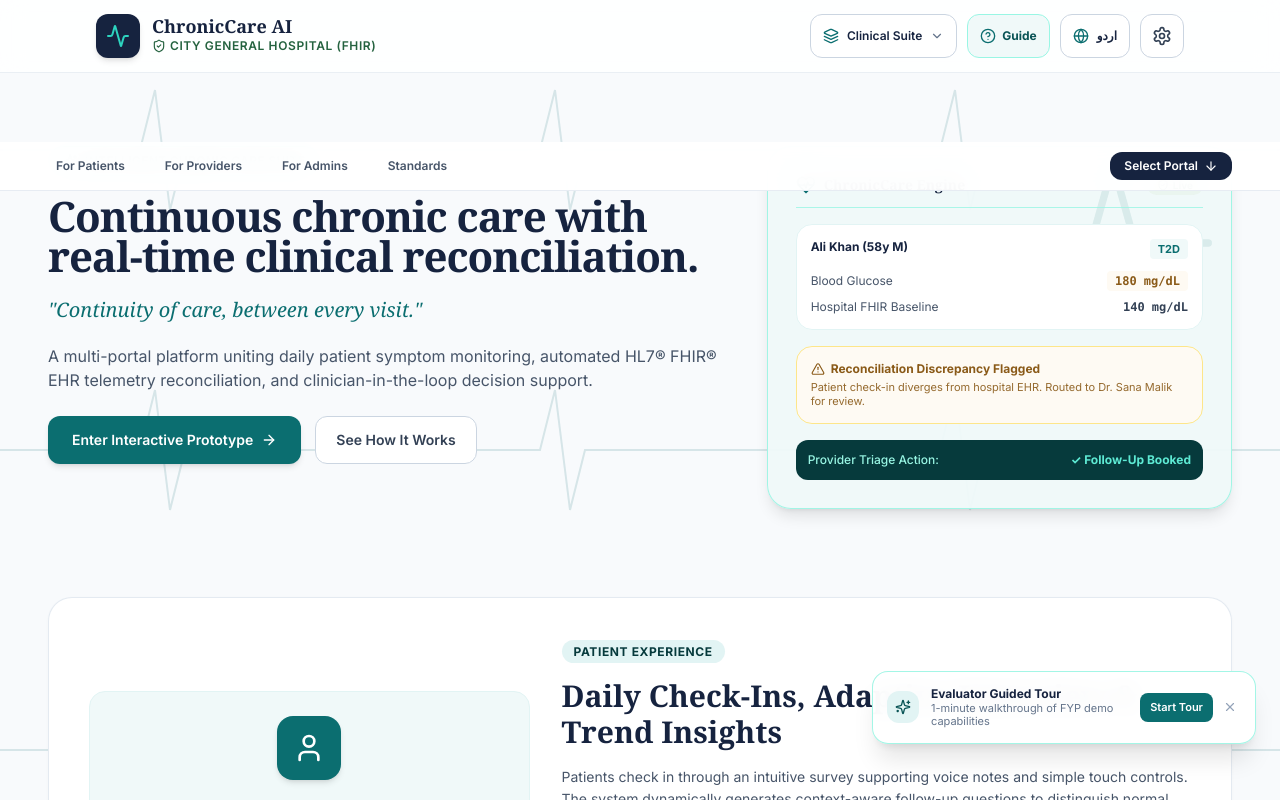
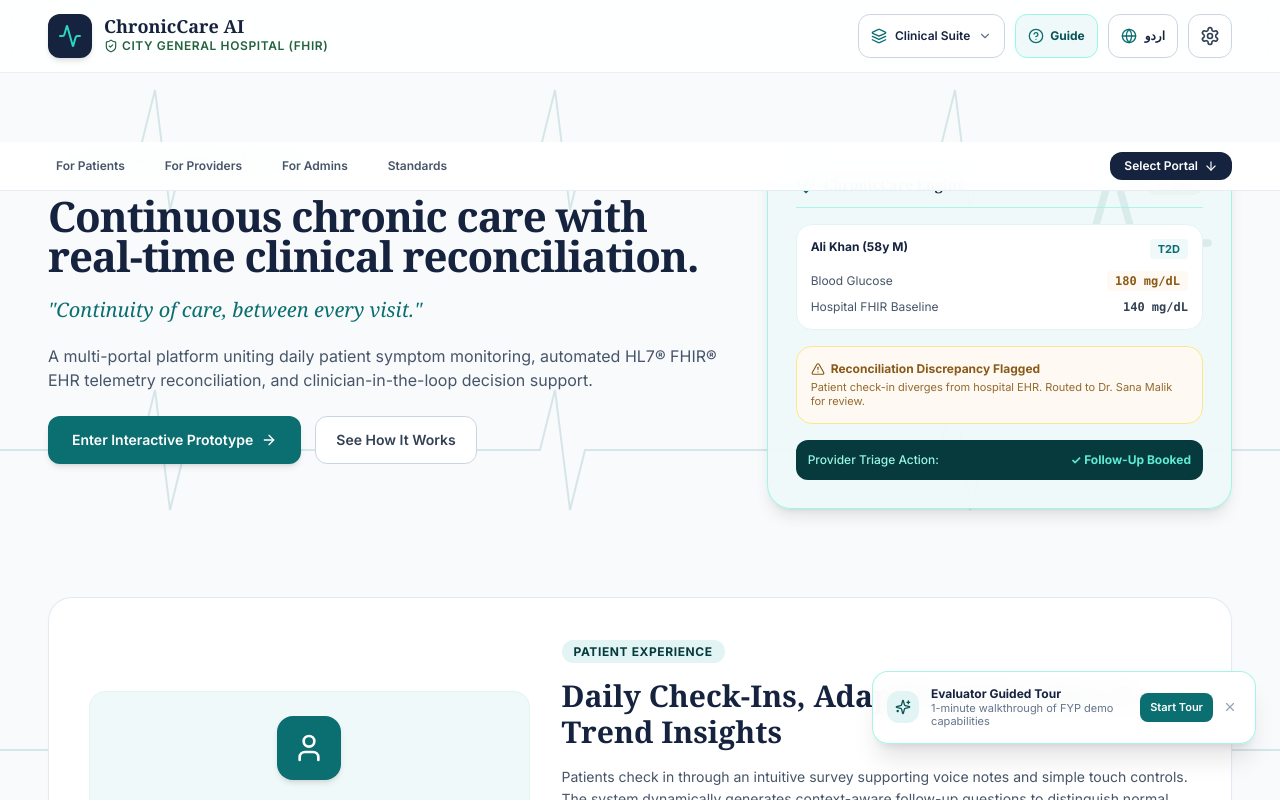
Before and after one commit to UsmanBari/ChronicCare-AI, a Next.js app: page / in a window 1280 px wide. Shown: the top 800 px of the page. Built offline with nearby package versions, Linux system fonts and the light colour scheme; a web font is replaced by a local one.

Commit message:
fix(layout): synchronize max-w-7xl container width across navbar and all sections, set welcome hold to 2.3s

```diff
--- a/app/components/Header.tsx
+++ b/app/components/Header.tsx
@@ -48,7 +48,7 @@
 
   return (
     <header className="sticky top-0 z-30 bg-white/85 backdrop-blur-md border-b border-slate-200/70 shadow-xs">
-      <div className="max-w-6xl mx-auto px-4 sm:px-6 md:px-8 py-3.5 flex items-center justify-between">
+      <div className="max-w-7xl mx-auto px-4 sm:px-8 md:px-12 py-3.5 flex items-center justify-between">
         {/* Logo and Brand */}
         <div className="flex items-center gap-3">
           <button
--- a/app/components/PortalLandingScreen.tsx
+++ b/app/components/PortalLandingScreen.tsx
@@ -555,8 +555,8 @@
           </p>
         </div>
 
-        {/* Portal Cards: Deliberate Asymmetric Hierarchy */}
-        <div className="space-y-4 max-w-4xl mx-auto">
+        {/* Portal Cards: Deliberate Asymmetric Hierarchy spanning full max-w-7xl width */}
+        <div className="space-y-4 w-full">
           {/* Primary Card: Patient Portal */}
           <motion.button
             whileHover={{ y: -3, scale: 1.005 }}
--- a/app/components/Preloader.tsx
+++ b/app/components/Preloader.tsx
@@ -23,11 +23,11 @@
       if (pct < 100) {
         frameId = requestAnimationFrame(tick);
       } else {
-        // Trigger the brief Welcome beat (Hold for 2.8s)
+        // Trigger the brief Welcome beat (Hold for 2.3s)
         setShowWelcome(true);
         setTimeout(() => {
           onComplete();
-        }, 2800);
+        }, 2300);
       }
     };
 
```
